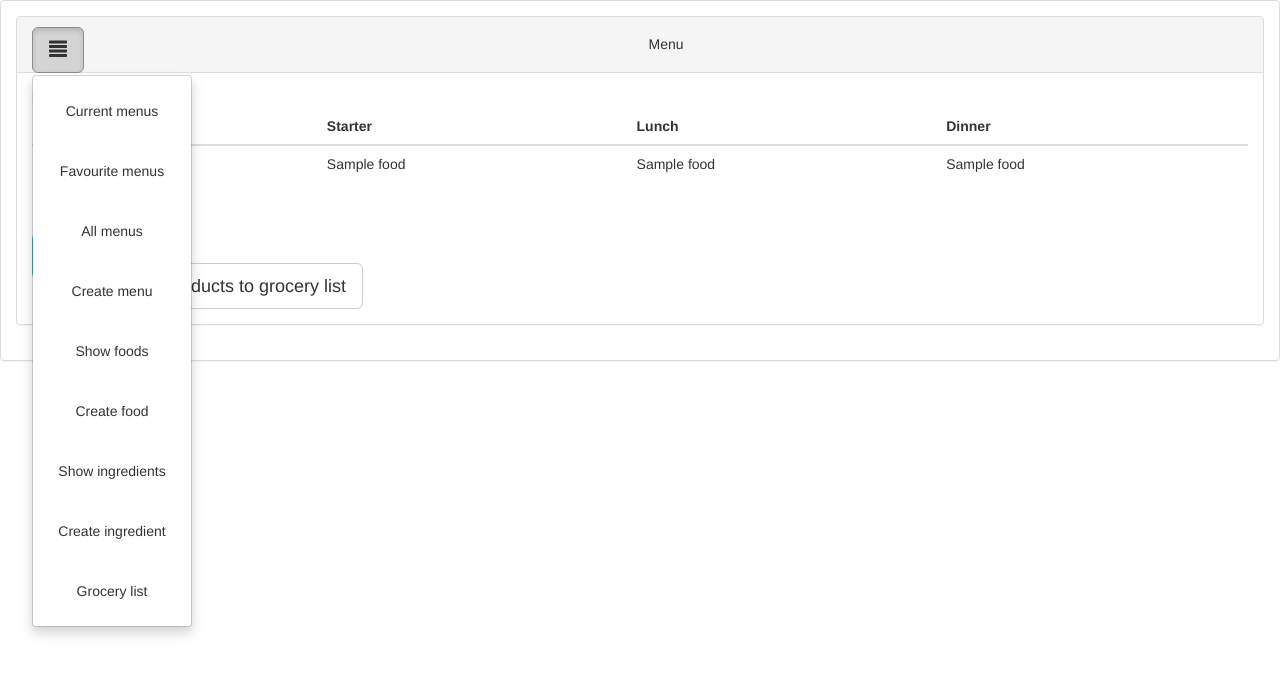
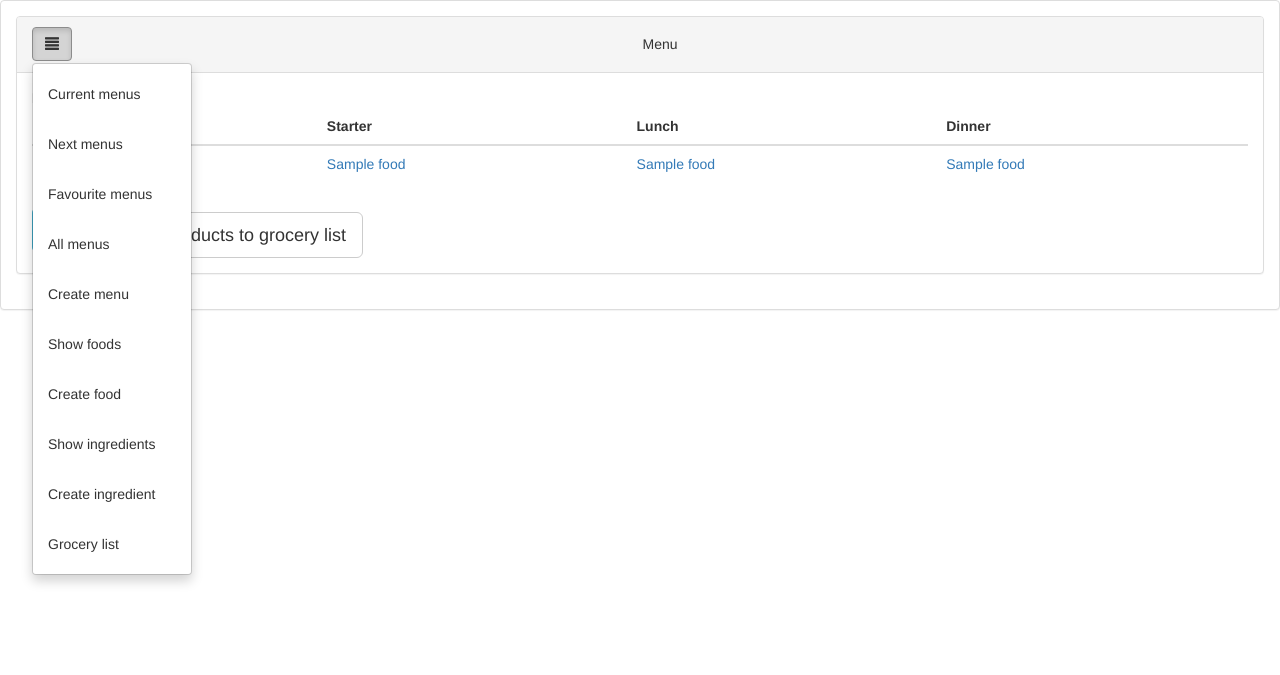
Before and after one commit to alearnaiz/menu-planning-api, a Flask app: page /web/menu/1 in a window 1280 px wide, after a click that opens the changed part. Shown: the top 675 px of the page. Run offline with Flask 2, Linux system fonts and the light colour scheme; tables that the repository leaves empty hold one stand-in row (values such as "Sample post"); parts of the project's set-up code (start-up, migrations or seed data) failed here and were passed over; some libraries are stand-ins or nearby versions.

Commit message:
Section web next menus

```diff
--- a/menu_planning/resources/menu_api.py
+++ b/menu_planning/resources/menu_api.py
@@ -106,6 +106,16 @@ class CurrentMenuListApi(Resource):
 api.add_resource(CurrentMenuListApi, '/menus/current')
 
 
+class NextMenuListApi(Resource):
+
+    @marshal_with(menu_fields)
+    def get(self):
+        menu_service = MenuService()
+        return menu_service.get_next(date.today())
+
+api.add_resource(NextMenuListApi, '/menus/next')
+
+
 def check_menu(menu_id, menu_service=MenuService()):
     menu = menu_service.get_by_id(menu_id)
 
--- a/menu_planning/services/menu_service.py
+++ b/menu_planning/services/menu_service.py
@@ -23,6 +23,11 @@ class MenuService:
         daily_menu_query = DailyMenu.query.filter(DailyMenu.day == date, DailyMenu.menu_id == Menu.id)
         return Menu.query.filter(daily_menu_query.exists()).all()
 
+    def get_next(self, date):
+        current_daily_menu_query = DailyMenu.query.filter(DailyMenu.day == date, DailyMenu.menu_id == Menu.id)
+        next_daily_menu_query = DailyMenu.query.filter(DailyMenu.day > date, DailyMenu.menu_id == Menu.id)
+        return Menu.query.filter(~current_daily_menu_query.exists()).filter(next_daily_menu_query.exists()).all()
+
     def update(self, id, name=None, favourite=False):
         menu = self.get_by_id(id)
         menu.name = name
--- a/menu_planning/web/routes.py
+++ b/menu_planning/web/routes.py
@@ -13,6 +13,17 @@ def current_menus():
         menus.append(menu_api.MenuApi().get(menu['id']))
 
     return render_template('current-menus.html', menus=menus)
+
+
+@app.route('/web/next', methods=['GET'])
+def next_menus():
+    menu_list = menu_api.NextMenuListApi().get()
+
+    menus = list()
+    for menu in menu_list:
+        menus.append(menu_api.MenuApi().get(menu['id']))
+
+    return render_template('next-menus.html', menus=menus)
 
 
 @app.route('/web/favourites', methods=['GET'])
--- a/menu_planning/web/static/css/general.css
+++ b/menu_planning/web/static/css/general.css
@@ -1,28 +1,23 @@
-.side-bar {
-    margin-bottom: 20px;
-}
-
-#link-create-ingredient {
-    margin-bottom: 2%;
-}
-
 #base-dropdown {
     float: left;
 }
 
 .multi-menu {
-    margin-bottom: 7%;
+    margin-bottom: 15px;
 }
 
 #send-products {
-    margin-top: 5%;
+    margin-top: 10px;
 }
 
-#add-product {
-    margin-bottom: 5%;
+#add-product, #link-create-ingredient {
+    margin-bottom: 10px;
 }
 
 .dropdown-menu li a {
-    padding: 20px;
-    text-align: center;
+    padding: 15px;
 }
+
+#current-menus, #next-menus {
+    margin-bottom: 25px;
+}
--- a/menu_planning/web/templates/ingredients.html
+++ b/menu_planning/web/templates/ingredients.html
@@ -4,7 +4,6 @@
 
 {% block content %}
     <div>
-
         <a href="/web/ingredient" class="btn btn-lg btn-default" id="link-create-ingredient">Create ingredient</a>
 
         <div class="list-group">
--- a/menu_planning/web/templates/utils/base.html
+++ b/menu_planning/web/templates/utils/base.html
@@ -22,11 +22,12 @@
             <div class="panel panel-default">
                 <div class="panel-heading">
                     <div class="btn-group" id="base-dropdown">
-                        <button type="button" class="btn btn-lg btn-default dropdown-toggle"  data-toggle="dropdown" aria-haspopup="true" aria-expanded="false">
+                        <button type="button" class="btn btn-default dropdown-toggle"  data-toggle="dropdown" aria-haspopup="true" aria-expanded="false">
                             <span class="glyphicon glyphicon-align-justify"></span>
                         </button>
                         <ul class="dropdown-menu">
                             <li><a href="/web">Current menus</a></li>
+                            <li><a href="/web/next">Next menus</a></li>
                             <li><a href="/web/favourites">Favourite menus</a></li>
                             <li><a href="/web/all-menus">All menus</a></li>
                             <li><a href="/web/create-menu">Create menu</a></li>
--- a/menu_planning/web/templates/utils/menu.html
+++ b/menu_planning/web/templates/utils/menu.html
@@ -23,21 +23,21 @@
                 </td>
                 <td>
                     {% if daily_menu.starter %}
-                        {{ daily_menu.starter.name }}
+                        <a href="/web/food/{{ daily_menu.starter.id }}">{{ daily_menu.starter.name }}</a>
                     {% else %}
                         ---
                     {% endif %}
                 </td>
                 <td>
                     {% if daily_menu.lunch %}
-                        {{ daily_menu.lunch.name }}
+                        <a href="/web/food/{{ daily_menu.lunch.id }}">{{ daily_menu.lunch.name }}</a>
                     {% else %}
                         ---
                     {% endif %}
                 </td>
                 <td>
                     {% if daily_menu.dinner %}
-                        {{ daily_menu.dinner.name }}
+                        <a href="/web/food/{{ daily_menu.dinner.id }}">{{ daily_menu.dinner.name }}</a>
                     {% else %}
                         ---
                     {% endif %}
```
Also changed, not shown: menu_planning/web/templates/next-menus.html (added, +14 -0 lines).
